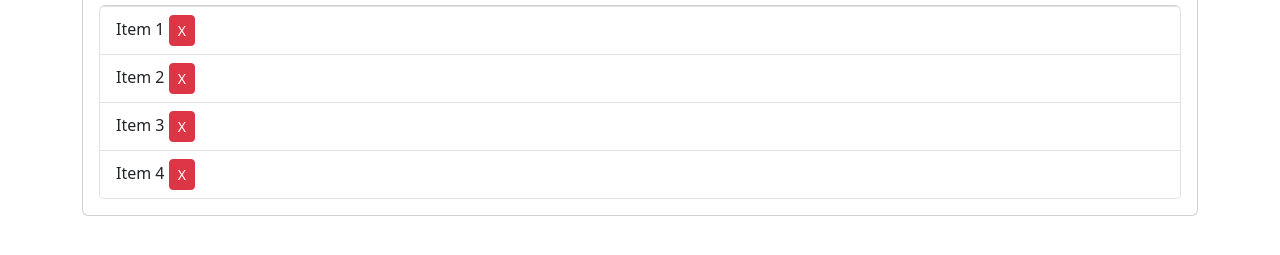
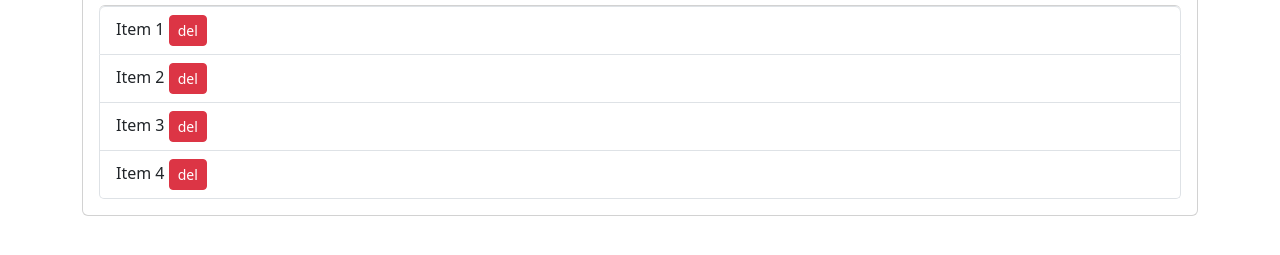
Before and after one commit to Pramo-d/Book-library, a plain HTML site: page DOM/Projectprototype/index.html in a window 1280 px wide. Shown: the part 317-572 px from the top of the page. Drawn offline with nearby package versions, Linux system fonts and the light colour scheme.

```diff
--- a/DOM/Projectprototype/index.html
+++ b/DOM/Projectprototype/index.html
@@ -34,10 +34,10 @@
         </form>
         <h2 class="title">Items</h2>
         <ul id="items" class="list-group">
-          <li class="list-group-item">Item 1 <button class="btn btn-danger btn-sm float-right delete">X</button></li>
-          <li class="list-group-item">Item 2 <button class="btn btn-danger btn-sm float-right delete">X</button></li>
-          <li class="list-group-item">Item 3 <button class="btn btn-danger btn-sm float-right delete">X</button></li>
-          <li class="list-group-item">Item 4 <button class="btn btn-danger btn-sm float-right delete">X</button></li>
+          <li class="list-group-item">Item 1 <button class="btn btn-danger btn-sm float-right delete">del</button></li>
+          <li class="list-group-item">Item 2 <button class="btn btn-danger btn-sm float-right delete">del</button></li>
+          <li class="list-group-item">Item 3 <button class="btn btn-danger btn-sm float-right delete">del</button></li>
+          <li class="list-group-item">Item 4 <button class="btn btn-danger btn-sm float-right delete">del</button></li>
         </ul>
        </div>
       </div>
--- a/DOM/Projectprototype/main.js
+++ b/DOM/Projectprototype/main.js
@@ -42,7 +42,7 @@ function addItem(e){
 // Remove item
 function removeItem(e){
   if(e.target.classList.contains('delete')){
-    if(confirm('Are You Sure?')){
+    if(confirm('Sure?')){
       var li = e.target.parentElement;
       itemList.removeChild(li);
     }
```
